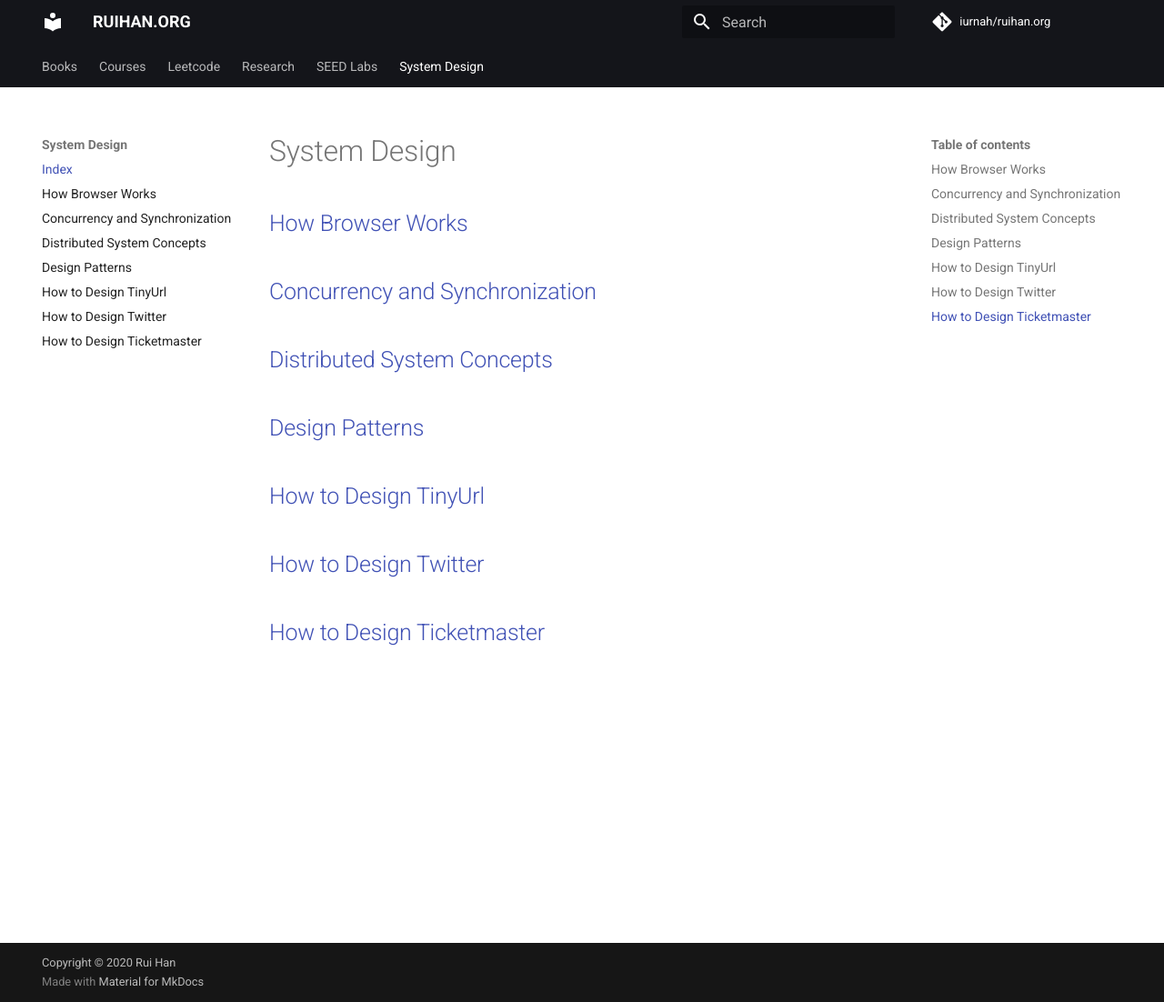
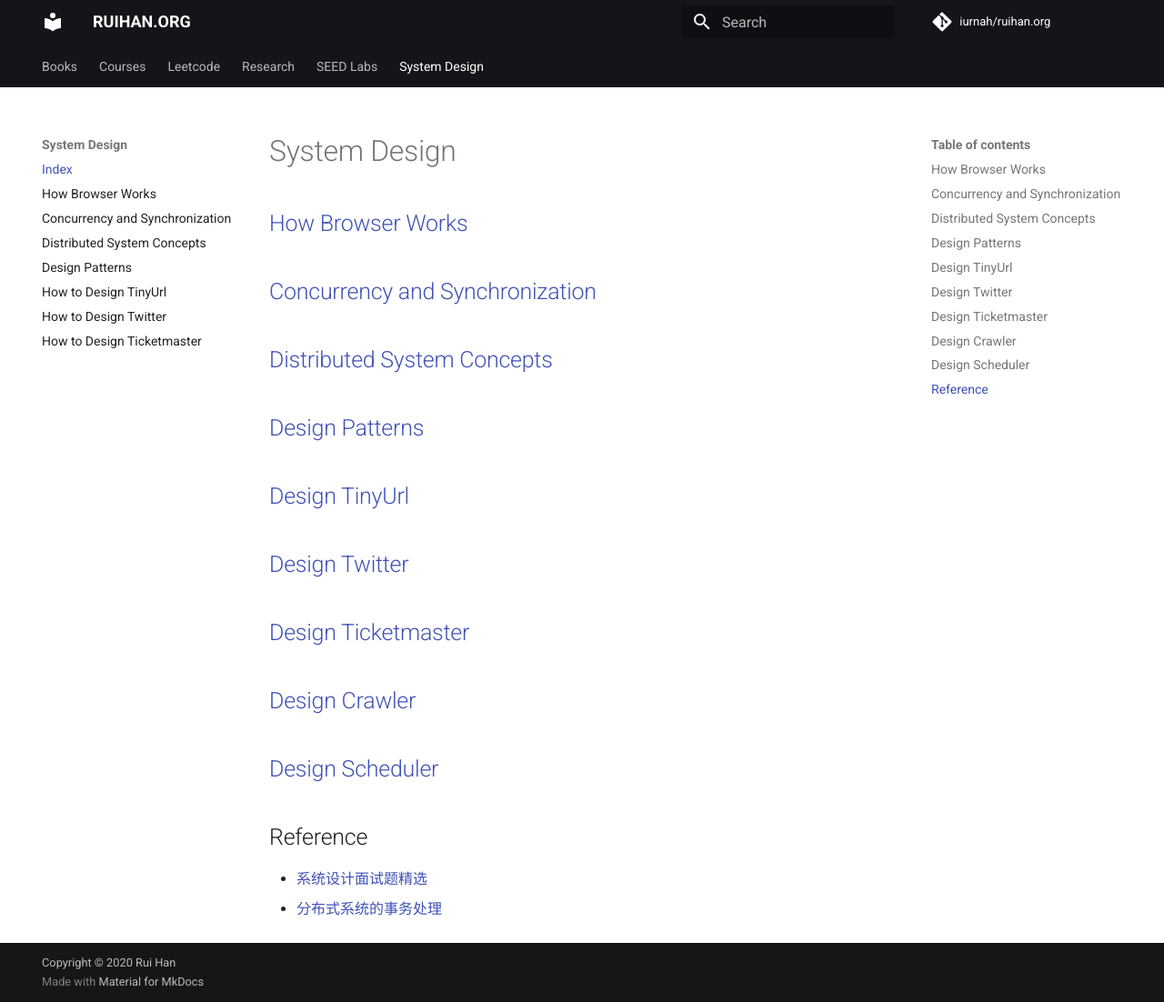
Before and after one commit to iurnah/ruihan.org, an MkDocs documentation site: the page built from docs/system-design/index.md, in a window 1280 px wide and 1102 px high. Shown: the whole window at 91% size. Built offline with MkDocs 1.6.1 and Material for MkDocs 9.7.7, drawn with Linux system fonts in a browser that asks for light colours; comment, search, counter and statistics services are not loaded.

Commit message:
update system design notes

```diff
--- a/docs/system-design/index.md
+++ b/docs/system-design/index.md
@@ -8,8 +8,17 @@
 
 ## [Design Patterns](./patterns/notes.md)
 
-## [How to Design TinyUrl](./problems/tinyurl/notes.md)
+## [Design TinyUrl](./problems/tinyurl/notes.md)
 
-## [How to Design Twitter](./problems/twitter/notes.md)
+## [Design Twitter](./problems/twitter/notes.md)
 
-## [How to Design Ticketmaster](./problems/ticketmaster/notes.md)
+## [Design Ticketmaster](./problems/ticketmaster/notes.md)
+
+## [Design Crawler](./problems/crawler/notes.md)
+
+## [Design Scheduler](./problems/scheduler/notes.md)
+
+## Reference
+
+* [系统设计面试题精选](https://soulmachine.gitbooks.io/system-design/content/cn/)
+* [分布式系统的事务处理](https://coolshell.cn/articles/10910.html)
```
Also changed, not shown: docs/system-design/concepts/notes.md (+49 -10 lines), docs/system-design/concurrency/notes.md (+3 -0 lines), docs/system-design/problems/crawler/notes.md (added, +6 -0 lines), docs/system-design/problems/scheduler/notes.md (added, +20 -0 lines).
